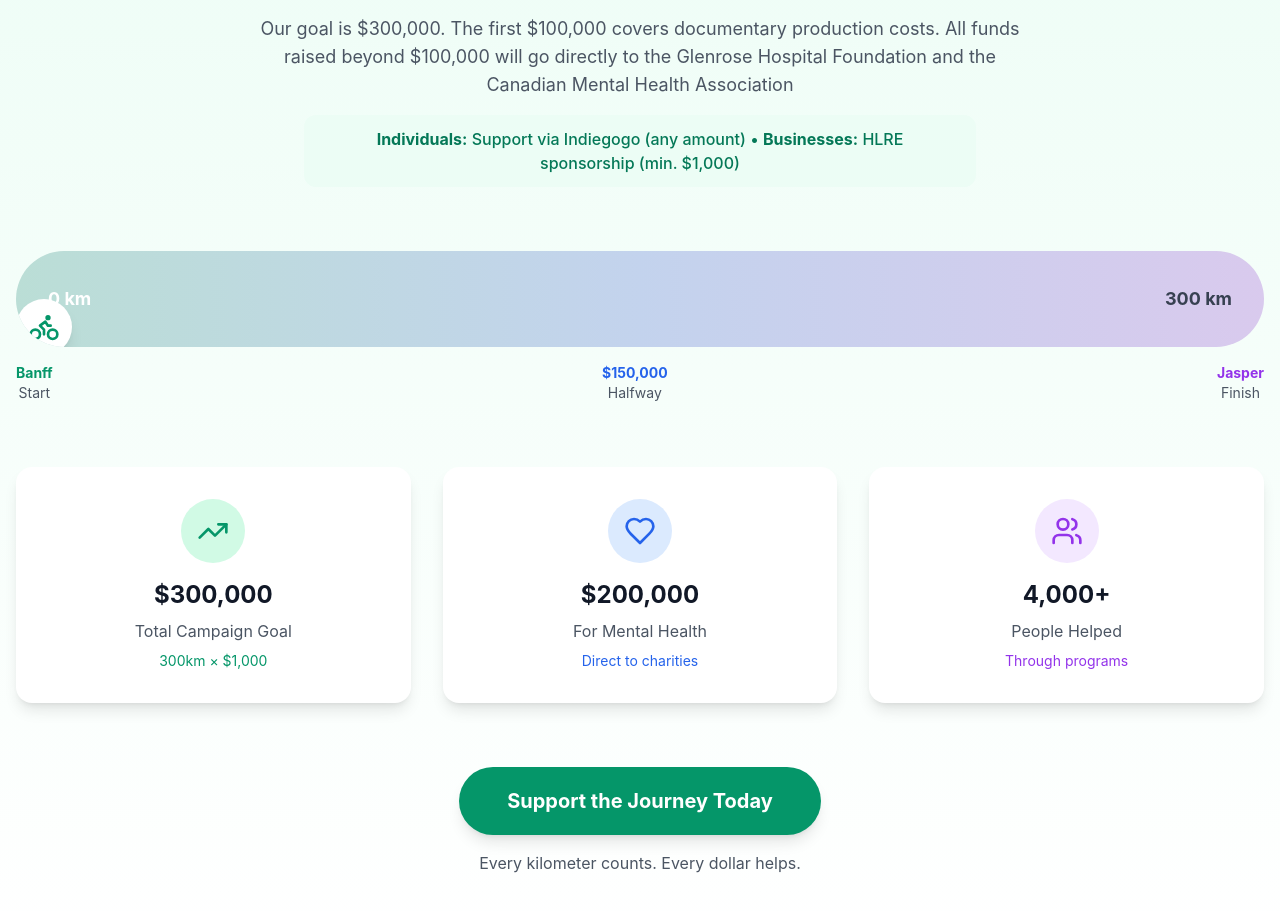
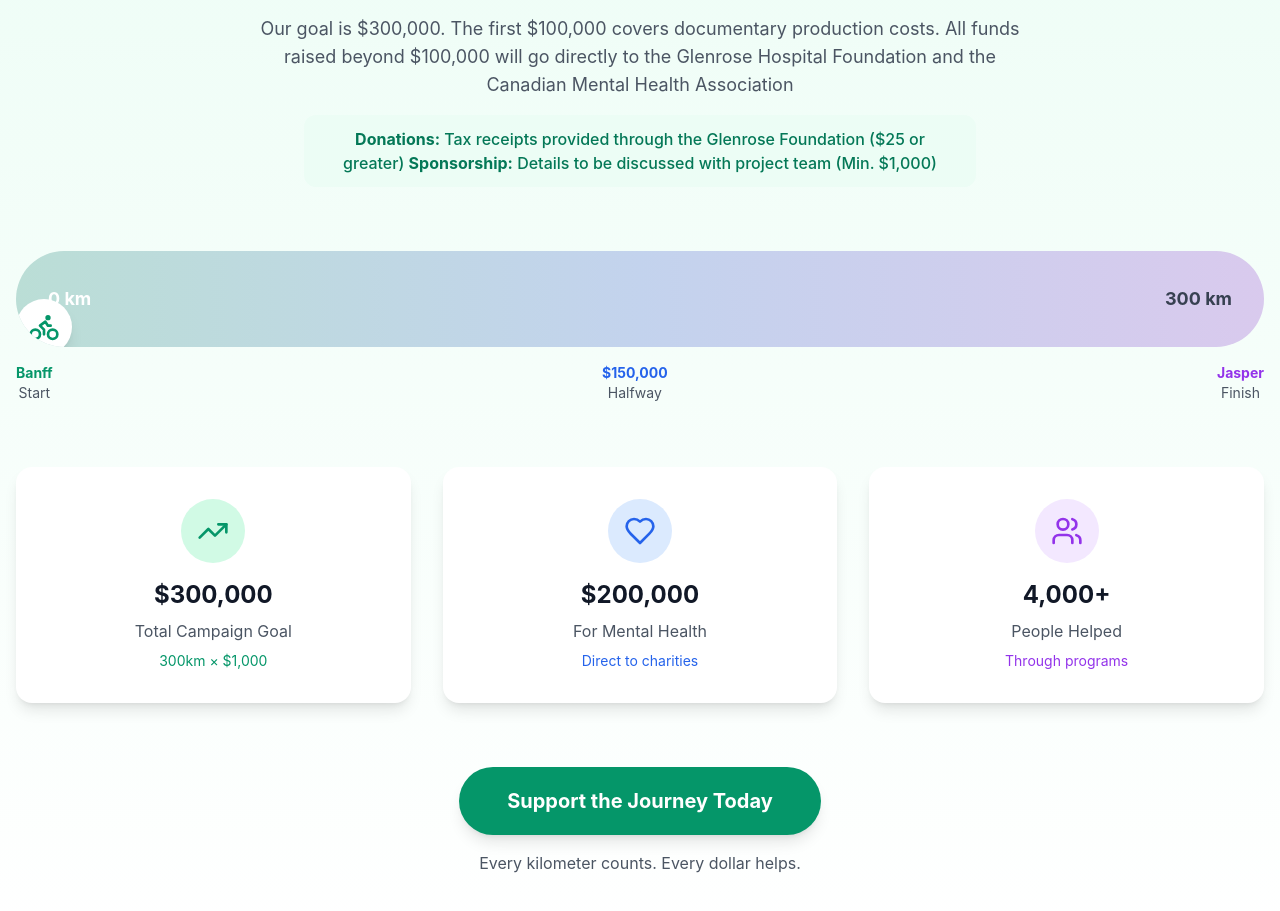
Before and after one commit to HLRE2026/HLRE-update, a React (Vite) app: page / in a window 1280 px wide. Shown: the part 1861-2772 px from the top of the page. Built offline with nearby package versions, Linux system fonts and the light colour scheme.

Commit message:
feat: clarify donation and sponsorship details in ThousandPerKm
Update text for tax receipts and sponsorship minimums.

```diff
--- a/src/components/ThousandPerKm.tsx
+++ b/src/components/ThousandPerKm.tsx
@@ -35,7 +35,7 @@ export default function ThousandPerKm() {
           </p>
           <div className="bg-emerald-50 rounded-xl px-6 py-3 max-w-2xl mx-auto">
             <p className="text-emerald-700 font-medium">
-              <strong>Individuals:</strong> Support via Indiegogo (any amount) • <strong>Businesses:</strong> HLRE sponsorship (min. $1,000)
+              <strong>Donations:</strong> Tax receipts provided through the Glenrose Foundation ($25 or greater) <strong>Sponsorship:</strong> Details to be discussed with project team (Min. $1,000)
             </p>
           </div>
         </motion.div>
```
